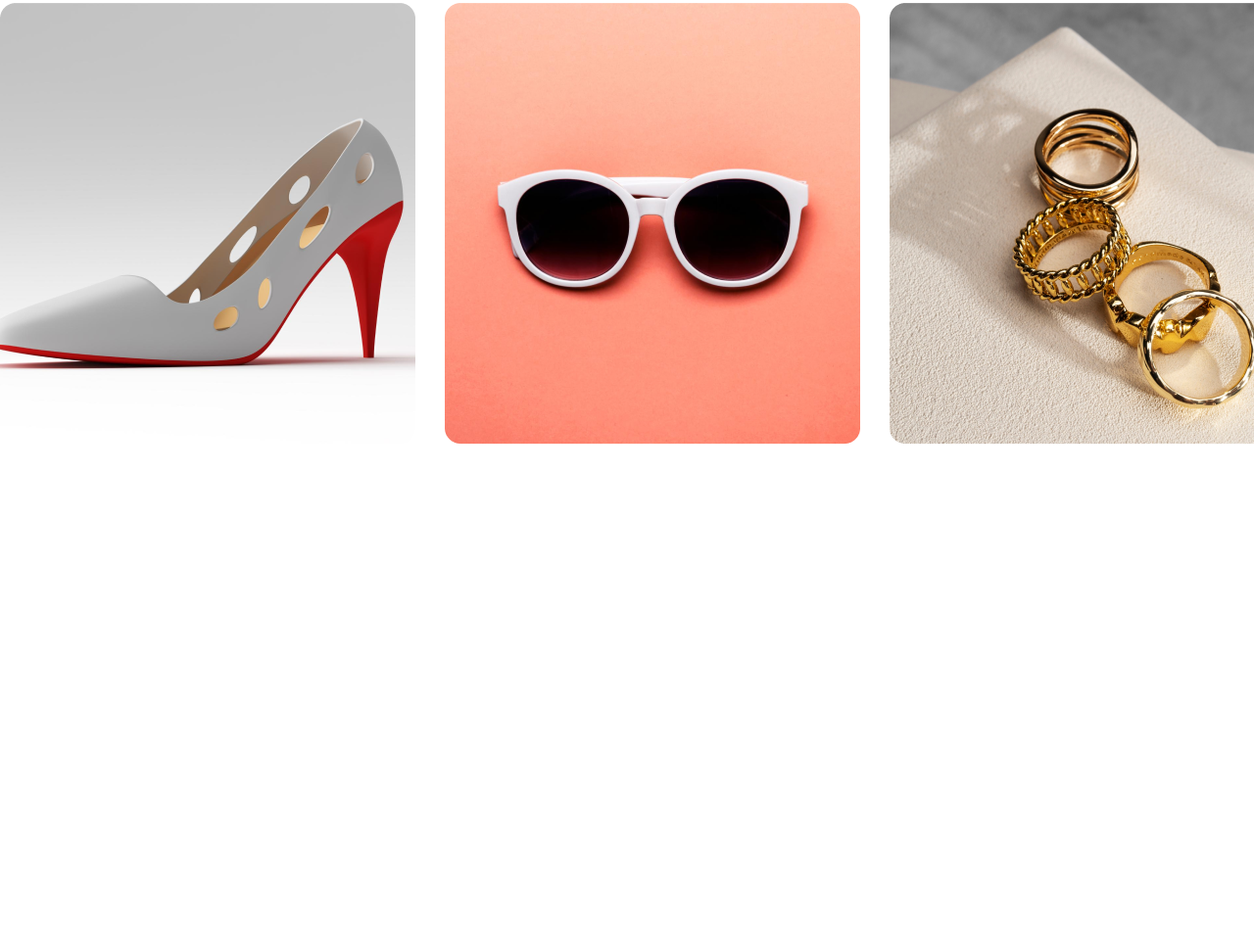
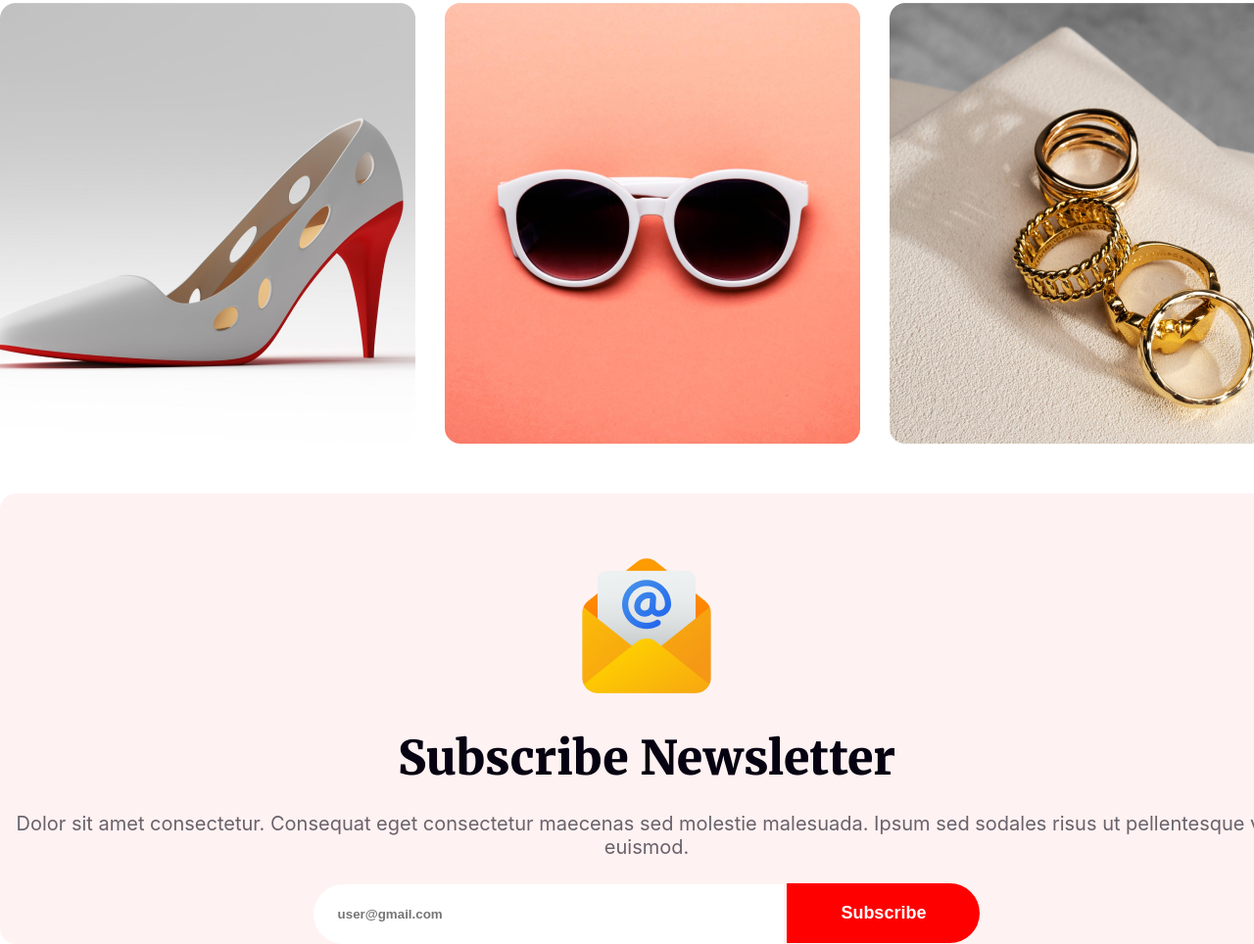
Before and after one commit to AshiqurRahman10/first-assignment-repo, a plain HTML site: page index.html in a window 1280 px wide. Shown: the part 4134-5098 px from the top of the page at 98% size. Before the commit the page ends 4588 px from the top, so only its background shows below. Drawn offline with Linux system fonts and the light colour scheme.

Commit message:
newsletter-added

```diff
--- a/assignment.css
+++ b/assignment.css
@@ -267,3 +267,50 @@ line-height: 32px; /* 160% */
 .second-images {
     margin-top: 30px;;
 }
+
+.seventh-section{
+    text-align: center;
+    border-radius: 16px;
+background: rgba(255, 0, 0, 0.05);
+margin-top: 50px;
+}
+.seventh-section img{
+    width: 150px;
+    margin-top: 60px;
+}
+.seventh-section h1{
+    color: #070211;
+font-family: Merriweather;
+font-size: 48px;
+font-weight: 900;
+margin: 25px 0px;
+}
+.seventh-section p{
+    color: rgba(7, 2, 17, 0.60);
+font-family: Inter;
+font-size: 20px;
+font-weight: 400;
+margin-bottom: 25px;
+}
+
+
+
+.newsletter input {
+    border-radius: 50px 0px 0px 50px;
+    border: none;
+background: white;
+padding: 23px 25px;
+color: white;
+font-weight: 700;
+width: 430px;
+}
+
+.newsletter button {
+    border-radius: 0px 50px 50px 0px;
+    border: none;
+background: #F00;
+padding: 20px 55px;
+color: white;
+font-weight: 700;
+font-size: 18px;
+}
--- a/index.html
+++ b/index.html
@@ -88,6 +88,15 @@
                 <img src="images/Rectangle 8.png">
             </div>
         </section>
+        <section class="seventh-section">
+            <img src="images/Group 61.png" alt="">
+            <h1>Subscribe Newsletter</h1>
+            <p>Dolor sit amet consectetur. Consequat eget consectetur maecenas sed molestie malesuada. Ipsum sed sodales risus ut pellentesque vel euismod.</p>
+            <div class="newsletter">
+                <input type="email" name="" placeholder="user@gmail.com" id="">
+                <button>Subscribe</button>
+            </div>
+        </section>
     </main>
     <footer>
 
```
